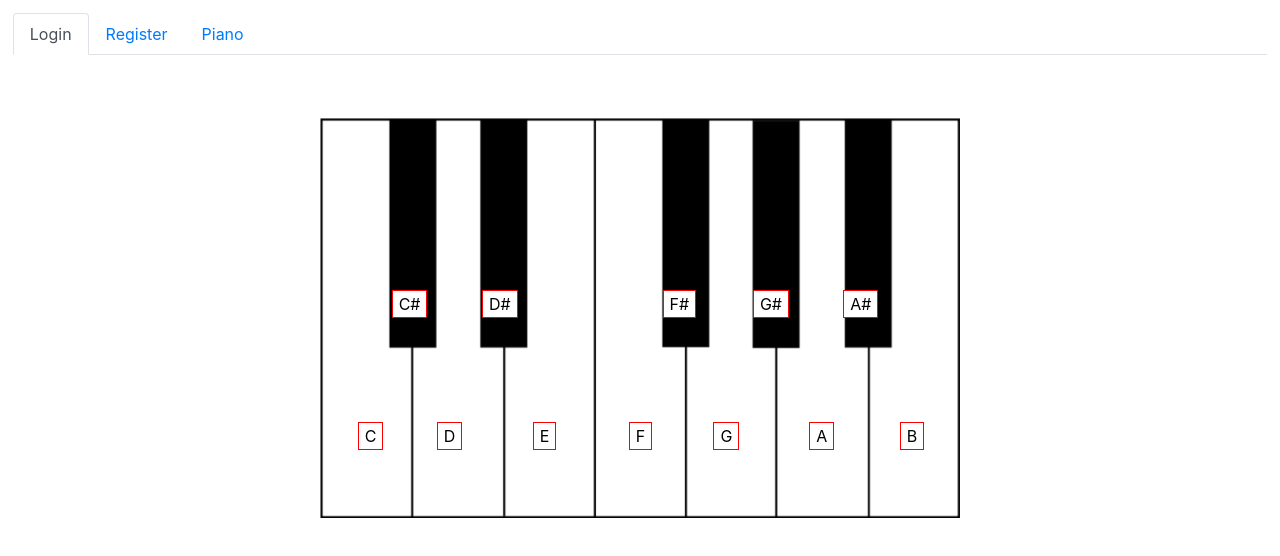
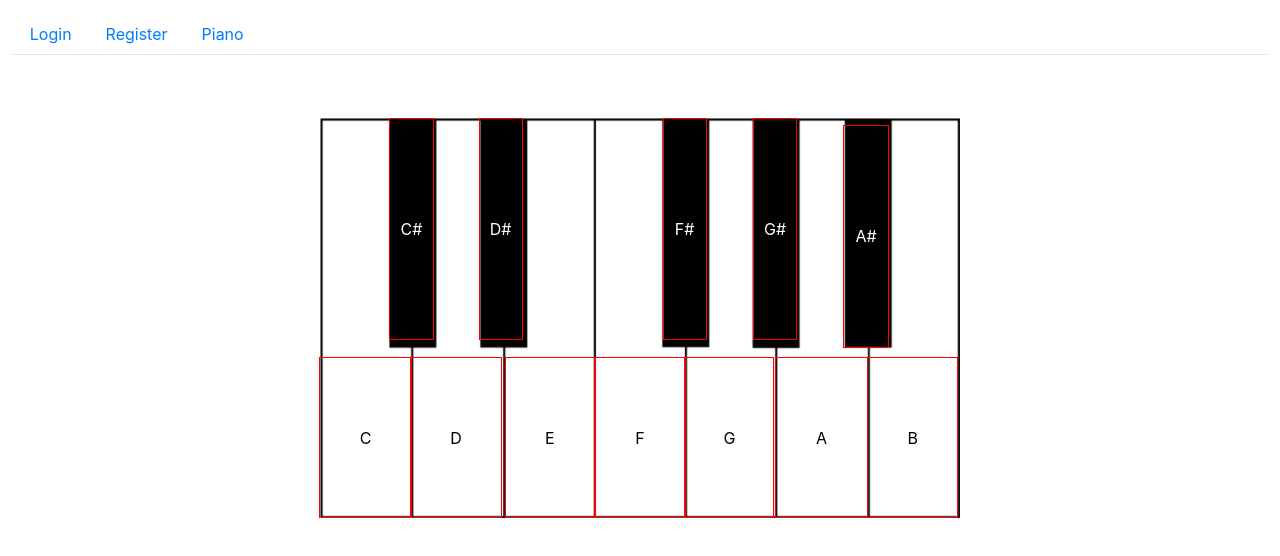
Before and after one commit to tauanlongaretti/Piano-App, a React (Create React App) app in the folder piano/: page /piano in a window 1280 px wide. Shown: the top 556 px of the page. Built offline with nearby package versions, Linux system fonts and the light colour scheme; the HTML template or start-up script is replaced by a standard one.

Commit message:
rescaled each button to match key sizes

```diff
--- a/piano/src/App.css
+++ b/piano/src/App.css
@@ -42,68 +42,81 @@ span {
 }
 
 .piano-keys {
-  background-color: white;
+  background-color: transparent;
   border: none;
   position: absolute;
 }
 
 .piano-keys:nth-of-type(1) {
-  left: 65%;
-  bottom: 17%;
+  left: 62%;
+  bottom: 0%;
+  padding: 6% 3.5%;
   border: 1px solid red;
 }
 .piano-keys:nth-of-type(2) {
   left: 68%;
-  bottom: 50%;
+  bottom: 42.6%;
+  padding: 8.7% 1%;
+  color: white;
   border: 1px solid red;
 }
 .piano-keys:nth-of-type(3) {
-  left: 73%;
-  bottom: 17%;
+  left: 70.1%;
+  bottom: 0%;
+  padding: 6% 3.5%;
   border: 1px solid red;
 }
 .piano-keys:nth-of-type(4) {
-  left: 25%;
-  bottom: 17%;
+  left: 21.6%;
+  bottom: 0%;
+  padding: 6% 3.5%;
   border: 1px solid red;
 }
 .piano-keys:nth-of-type(5) {
-  left: 28%;
-  bottom: 50%;
+  left: 27.8%;
+  padding: 8.7% 0.9%;
+  color: white;
   border: 1px solid red;
 }
 .piano-keys:nth-of-type(6) {
-  left: 32%;
-  bottom: 17%;
+  left: 29.6%;
+  bottom: 0%;
+  padding: 6% 3.5%;
   border: 1px solid red;
 }
 .piano-keys:nth-of-type(7) {
-  left: 36%;
-  bottom: 50%;
+  left: 35.7%;
+  padding: 8.7% 0.9%;
+  color: white;
   border: 1px solid red;
 }
 .piano-keys:nth-of-type(8) {
-  left: 40.5%;
-  bottom: 17%;
+  left: 38%;
+  bottom: 0%;
+  padding: 6% 3.5%;
   border: 1px solid red;
 }
 .piano-keys:nth-of-type(9) {
-  left: 49%;
-  bottom: 17%;
+  left: 46%;
+  bottom: 0%;
+  padding: 6% 3.5%;
   border: 1px solid red;
 }
 .piano-keys:nth-of-type(10) {
   left: 52%;
-  bottom: 50%;
+  padding: 8.7% 1%;
+  color: white;
   border: 1px solid red;
 }
 .piano-keys:nth-of-type(11) {
-  left: 56.5%;
-  bottom: 17%;
+  left: 54%;
+  bottom: 0%;
+  padding: 6% 3.3%;
   border: 1px solid red;
 }
 .piano-keys:nth-of-type(12) {
   left: 60%;
-  bottom: 50%;
+  padding: 8.7% 0.9%;
+  color: white;
   border: 1px solid red;
 }
--- a/piano/src/components/NavBar.js
+++ b/piano/src/components/NavBar.js
@@ -4,7 +4,7 @@ import { Nav } from 'react-bootstrap';
 
 const NavBar = () => {
     return (
-        <Nav variant="tabs" defaultActiveKey="/">
+        <Nav variant="tabs">
             <Nav.Item>
                 <Nav.Link as={Link} href="/" to="/">Login</Nav.Link>
             </Nav.Item>
```
